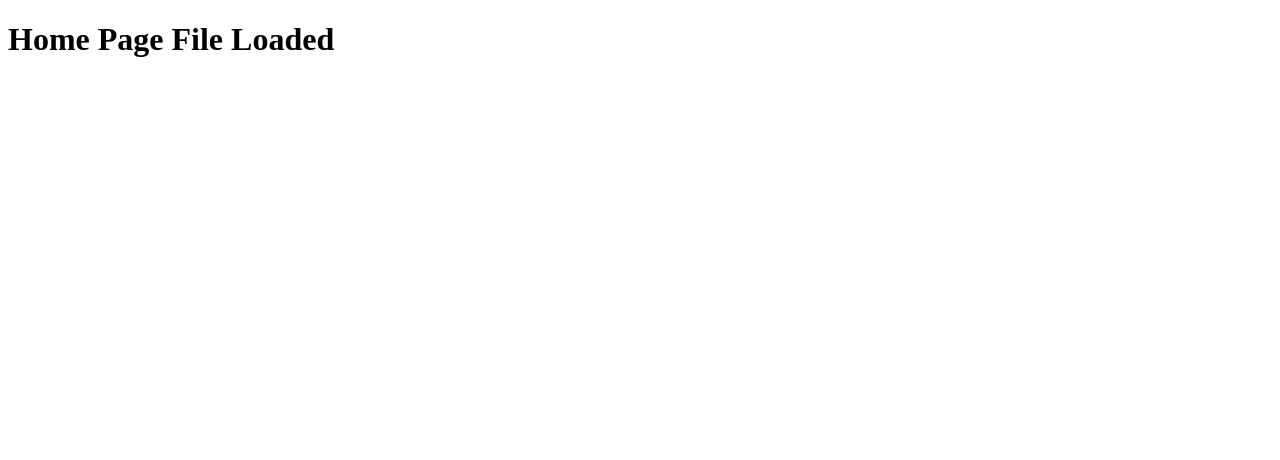
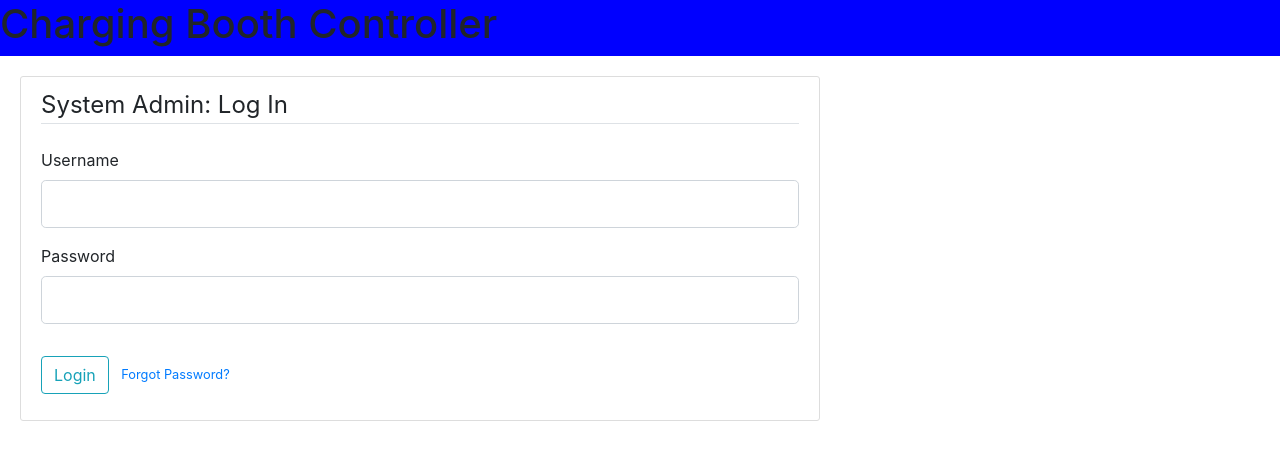
Before and after one commit to SirRodriguez/ChargingBoothControl, a Flask app: page / in a window 1280 px wide. Shown: the top 460 px of the page. Run offline with Flask 2, Linux system fonts and the light colour scheme; some libraries are stand-ins or nearby versions.

Commit message:
Added a login form to home page

```diff
--- /dev/null
+++ b/CB_control/main/forms.py
@@ -0,0 +1,9 @@
+from flask_wtf import FlaskForm
+from wtforms import StringField, PasswordField, SubmitField
+from wtforms.validators import DataRequired, Length
+
+# Admin Log In Form
+class LoginForm(FlaskForm):
+	username = StringField('Username', validators=[DataRequired(), Length(min=2, max=20)])
+	password = PasswordField('Password', validators=[DataRequired()])
+	submit = SubmitField('Login')
--- a/CB_control/main/routes.py
+++ b/CB_control/main/routes.py
@@ -1,8 +1,14 @@
 from flask import render_template, Blueprint, url_for, redirect
+from CB_control.main.forms import LoginForm
 
 main = Blueprint('main', __name__)
 
-@main.route("/")
-@main.route("/home")
+@main.route("/", methods=['GET', 'POST'])
+@main.route("/home", methods=['GET', 'POST'])
 def home():
-	return render_template("home.html")
+
+	form = LoginForm()
+	if form.validate_on_submit():
+		pass
+
+	return render_template("home.html", title="Home", form=form)
--- a/CB_control/templates/home.html
+++ b/CB_control/templates/home.html
@@ -2,10 +2,70 @@
 <html>
 <head>
 	<title>Home</title>
+
+	<!-- Bootstrap CSS -->
+	<link rel="stylesheet" href="https://maxcdn.bootstrapcdn.com/bootstrap/4.0.0/css/bootstrap.min.css" integrity="sha384-Gn5384xqQ1aoWXA+058RXPxPg6fy4IWvTNh0E263XmFcJlSAwiGgFAW/dAiS6JXm" crossorigin="anonymous">
+
 </head>
+
+<style type="text/css">
+	.content-section {
+	  background: #ffffff;
+	  padding: 10px 20px;
+	  border: 1px solid #dddddd;
+	  border-radius: 3px;
+	  margin-bottom: 20px;
+	}
+
+
+</style>
+
 <body>
 
-	<h1>Home Page File Loaded</h1>
+	<!-- <h1>Home Page File Loaded</h1> -->
+
+	<!-- The top bar -->
+	<div class="row top-bar" style="background-color: blue">
+		<div class="col-md-8"><h1>Charging Booth Controller</h1></div>
+	</div>
+
+	<!-- Login form -->
+	<div class="content-section" style="max-width: 100vh; margin-left: 20px; margin-top: 20px">
+		<form method="POST" action="">
+			{{ form.hidden_tag() }}
+			<fieldset class="form-group">
+				<legend class="border-bottom mb-4">System Admin: Log In</legend>
+
+				{% for field in form %}
+                    {% if field.type != "SubmitField" and field.id != "csrf_token" %}
+                        <div class="form-group">
+                            {{ field.label(class="form-control-label") }}
+
+                            {% if field.errors %}
+                                {{ field(class="form-control form-control-lg is-invalid") }}
+                                <div class="invalid-feedback">
+                                    {% for error in field.errors %}
+                                        <span>{{ error }}</span>
+                                    {% endfor %}
+                                </div>
+                            {% else %}
+                                {{ field(class="form-control form-control-lg") }}
+                            {% endif %}
+                        </div>
+                    {% endif %}
+                {% endfor %}
+
+			</fieldset>
+			<div class="form-group">
+				{{ form.submit(class="btn btn-outline-info") }}
+				<small class="text-muted ml-2">
+				<a href="#">Forgot Password?</a>
+				</small>
+			</div>
+
+		</form>
+
+	</div>
 
 </body>
 </html>
```
